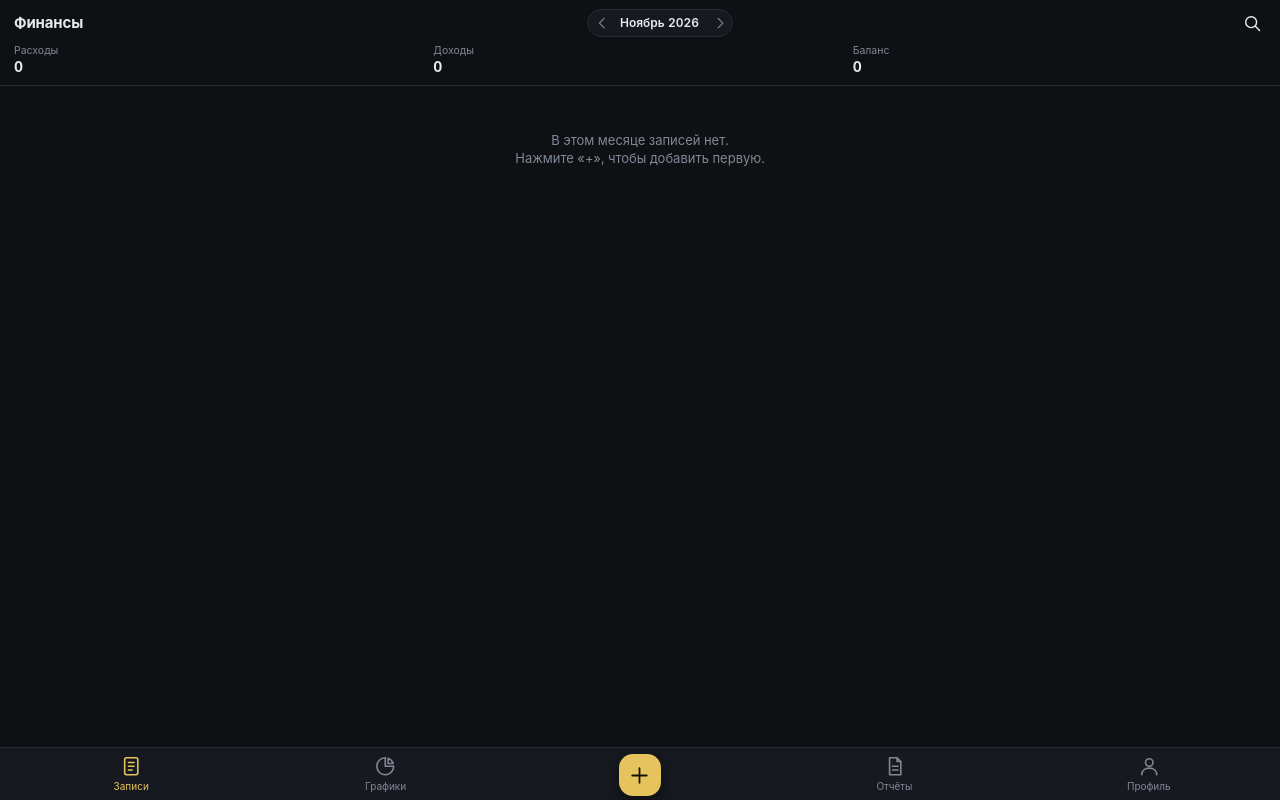
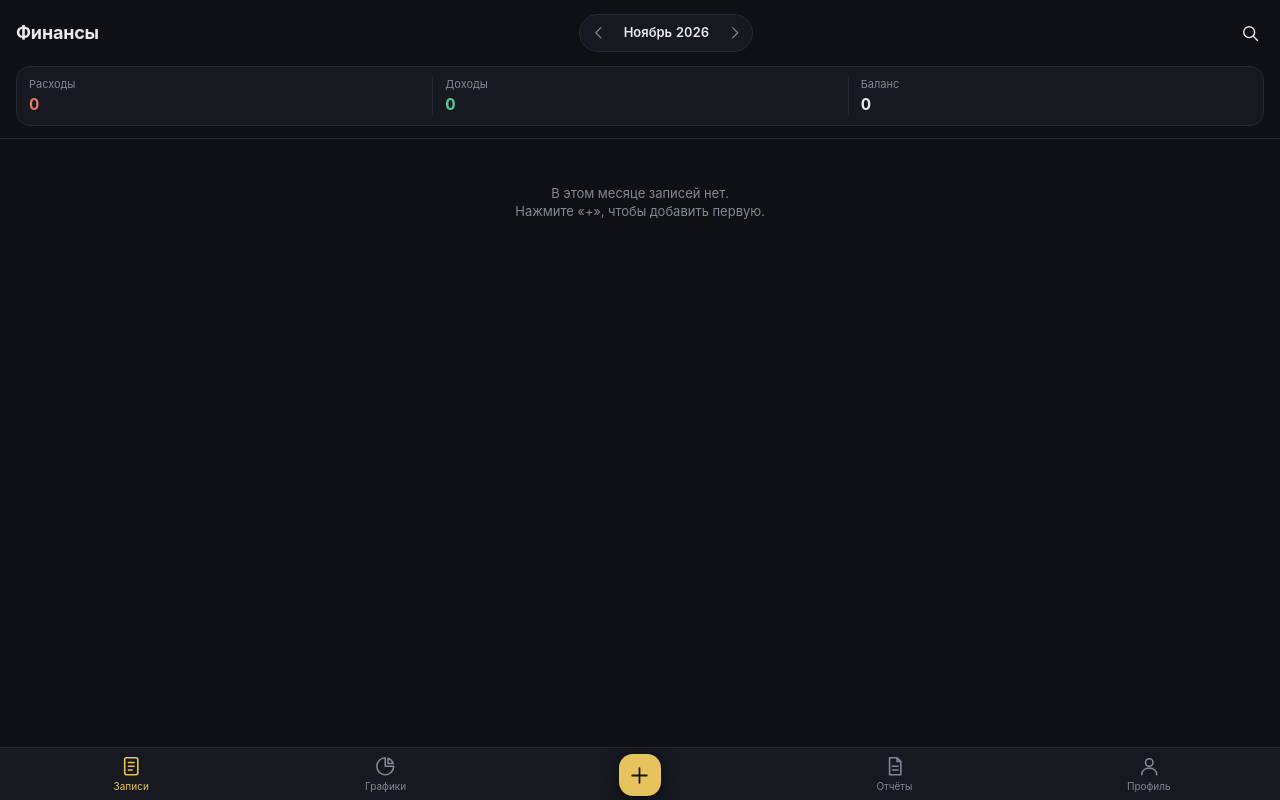
Before and after one commit to Rahimov98/Finans, a plain HTML site: page index.html in a window 1280 px wide. Drawn offline with Linux system fonts and the light colour scheme.

Commit message:
Update index.html

```diff
--- a/index.html
+++ b/index.html
@@ -16,16 +16,17 @@ html{-webkit-text-size-adjust:100%;text-size-adjust:100%;-webkit-tap-highlight-c
 body{font:13.5px/1.35 -apple-system,BlinkMacSystemFont,"Segoe UI",Roboto,"Helvetica Neue",Arial,sans-serif;font-variant-numeric:tabular-nums;background:var(--bg);color:var(--ink);padding-bottom:calc(66px + env(safe-area-inset-bottom,0px))}
 button{font:inherit;color:inherit}
 .i{width:1.25em;height:1.25em;flex:none;display:block}
-header{position:sticky;top:0;z-index:5;background:var(--bg);padding:calc(env(safe-area-inset-top,0px) + 8px) 14px 8px;border-bottom:1px solid var(--line)}
-.top{display:flex;align-items:center;justify-content:space-between;gap:6px}
-.top>b{font-size:15px;font-weight:700;letter-spacing:-.01em}
+header{position:sticky;top:0;z-index:5;background:var(--bg);padding:calc(env(safe-area-inset-top,0px) + 14px) 16px 12px;border-bottom:1px solid var(--line)}
+.top{display:flex;align-items:center;justify-content:space-between;gap:10px;min-height:38px}
+.top>b{font-size:18px;font-weight:700;letter-spacing:-.01em}
+.top>button{background:var(--card);border:1px solid var(--line);border-radius:12px;width:36px;height:36px;font-size:17px}
 .top button,.x{background:none;border:0;cursor:pointer;display:grid;place-items:center;width:30px;height:30px;font-size:16px;border-radius:9px;color:var(--ink)}
-.mn{display:flex;align-items:center;background:var(--card);border:1px solid var(--line);border-radius:999px;font-size:12px;font-weight:600}
-.mn button{width:26px;height:26px;font-size:13px;color:var(--mute)}.mn span{min-width:92px;text-align:center}
-.hs{display:grid;grid-template-columns:repeat(3,1fr);gap:6px;margin-top:6px}
-.hs small{display:block;color:var(--mute);font-size:10.5px}.hs b{font-size:14px;font-weight:650;display:block;overflow:hidden;text-overflow:ellipsis}
+.mn{display:flex;align-items:center;background:var(--card);border:1px solid var(--line);border-radius:999px;font-size:13px;font-weight:600;padding:2px}
+.mn button{width:32px;height:32px;font-size:14px;color:var(--mute)}.mn span{min-width:104px;text-align:center}
+.hs{display:grid;grid-template-columns:repeat(3,1fr);margin-top:14px;background:var(--card);border:1px solid var(--line);border-radius:14px;padding:10px 0}.hs>div{padding:0 12px;min-width:0}.hs>div+div{border-left:1px solid var(--line)}#sE{color:var(--neg)}#sI{color:var(--pos)}
+.hs small{display:block;color:var(--mute);font-size:11px;margin-bottom:2px}.hs b{font-size:16px;font-weight:650;display:block;overflow:hidden;text-overflow:ellipsis;white-space:nowrap}
 main{max-width:560px;margin:0 auto;padding:2px 14px}
-.day{display:flex;justify-content:space-between;gap:8px;color:var(--mute);font-size:11px;font-weight:500;padding:12px 0 4px}
+.day{display:flex;justify-content:space-between;gap:8px;color:var(--mute);font-size:11px;font-weight:500;padding:16px 0 6px}
 .item{display:flex;align-items:center;gap:10px;padding:8px 0;border-top:1px solid var(--line);cursor:pointer}
 .item .t{flex:1;min-width:0;font-weight:500}.item .t small{display:block;color:var(--mute);font-weight:400;font-size:11px;white-space:nowrap;overflow:hidden;text-overflow:ellipsis}
 .item>b{font-weight:600}
@@ -68,7 +69,7 @@ nav #add{justify-self:center;width:42px;height:42px;border-radius:14px;backgroun
 #lock{position:fixed;inset:0;z-index:50;background:var(--bg);display:grid;place-items:center;padding:24px}
 .lk{width:100%;max-width:320px;text-align:center}.lk>b{font-size:18px;display:block;margin:8px 0 14px}.lg2{font-size:34px;color:var(--acc);display:grid;place-items:center}
 .big{font-size:22px;font-weight:700;margin:2px 0 6px}
-@media(max-width:350px){.hs b{font-size:13px}.mn span{min-width:80px}.cat{font-size:10px}.cat .ic{width:36px;height:36px}}
+@media(max-width:350px){.hs b{font-size:14px}.hs>div{padding:0 8px}.mn span{min-width:84px}.cat{font-size:10px}.cat .ic{width:36px;height:36px}}
 @media(max-height:600px){.pad button{height:34px}.disp{font-size:20px;min-height:28px}}
 @media(min-width:600px){body{font-size:15px}}
 </style>
```
